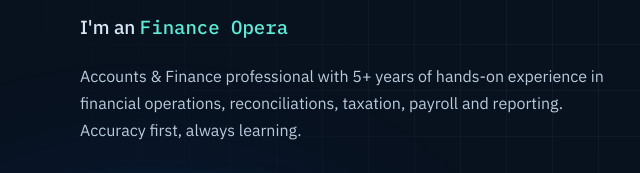
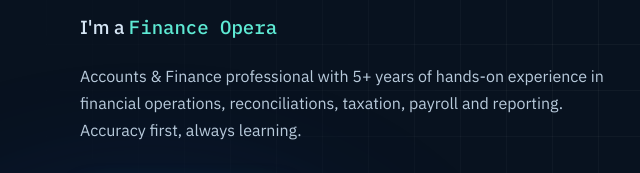
Before and after one commit to muhammadhamzaarif/My-Portfolio, a plain HTML site: page index.html in a window 1280 px wide. Shown: the part 397-570 px from the top of the page, 0-640 px from the left. Drawn offline with nearby package versions, Linux system fonts and the light colour scheme.

Commit message:
index.html

```diff
--- a/index.html
+++ b/index.html
@@ -68,6 +68,7 @@ h1{font-size:clamp(42px,6vw,78px);line-height:1.02;letter-spacing:-3px;font-weig
 h1 em{font-style:normal;background:linear-gradient(100deg,#5eead4,#7dd3fc);-webkit-background-clip:text;background-clip:text;color:transparent}
 .role{font-size:19px;font-weight:500;color:#d6e6f5;min-height:34px}
 .role span{color:#5eead4;font-family:var(--mono)}
+  .role #art{color:inherit;font-family:inherit}
 .role .caret{display:inline-block;width:2px;height:1.1em;background:#5eead4;margin-left:3px;vertical-align:-3px;animation:blink 1s steps(1) infinite}
 @keyframes blink{50%{opacity:0}}
 .hero p.lead{color:#b9cbdc;max-width:540px;margin:18px 0 32px}
@@ -226,7 +227,7 @@ footer{background:#050c15;color:#8aa3ba;padding:24px 0;text-align:center;font-si
     <div>
       <div class="status"><i></i> Building my next chapter in finance</div>
       <h1>Muhammad<br><em>Hamza Arif</em></h1>
-      <div class="role">I'm an <span id="typing"></span><i class="caret"></i></div>
+      <div class="role">I'm <span id="art">an</span> <span id="typing"></span><i class="caret"></i></div>
       <p class="lead">Accounts &amp; Finance professional with 5+ years of hands-on experience in financial operations, reconciliations, taxation, payroll and reporting. Accuracy first, always learning.</p>
       <div class="buttons">
         <a href="#experience" class="btn btn-primary">View my experience →</a>
@@ -361,7 +362,7 @@ footer{background:#050c15;color:#8aa3ba;padding:24px 0;text-align:center;font-si
 const titles=["Accounts & Finance Professional","Finance Operations Specialist","Accounting Professional"];
 const tEl=document.getElementById("typing");let ti=0,ci=0,del=false;
 (function type(){
-  const t=titles[ti];ci+=del?-1:1;tEl.textContent=t.substring(0,ci);
+  const t=titles[ti];document.getElementById("art").textContent=/^[aeiou]/i.test(t)?"an":"a";ci+=del?-1:1;;tEl.textContent=t.substring(0,ci);
   let s=del?40:80;
   if(!del&&ci===t.length){del=true;s=1600}
   else if(del&&ci===0){del=false;ti=(ti+1)%titles.length;s=400}
```
